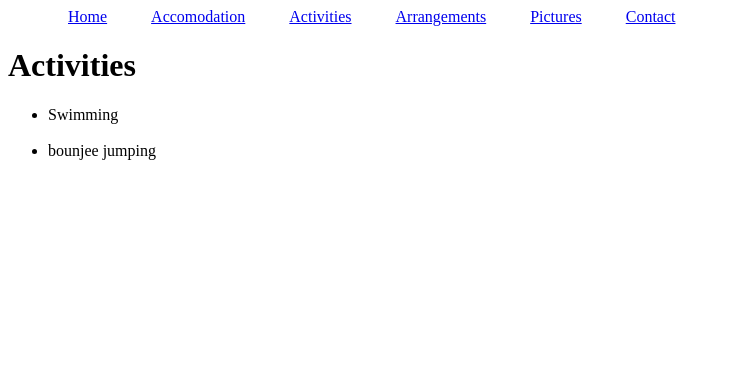
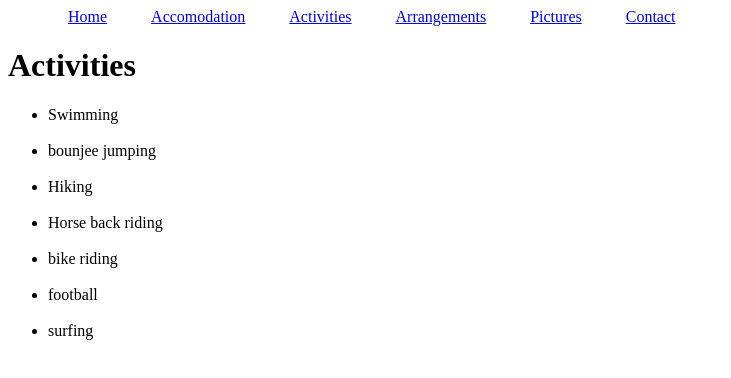
Before and after one commit to kev7862/Resort, a plain HTML site: page activities.html in a window 1280 px wide. Shown: the whole page, without its empty margins (0-731 px from the left). Drawn offline with Linux system fonts and the light colour scheme.

Commit message:
added activities

```diff
--- a/activities.html
+++ b/activities.html
@@ -19,6 +19,11 @@
   <ul>
     <li>Swimming</li><br>
     <li>bounjee jumping</li><br>
+    <li>Hiking</li><br>
+    <li>Horse back riding</li><br>
+    <li>bike riding</li><br>
+    <li>football</li><br>
+    <li>surfing</li><br>
   </ul>
 
 </body>
```
